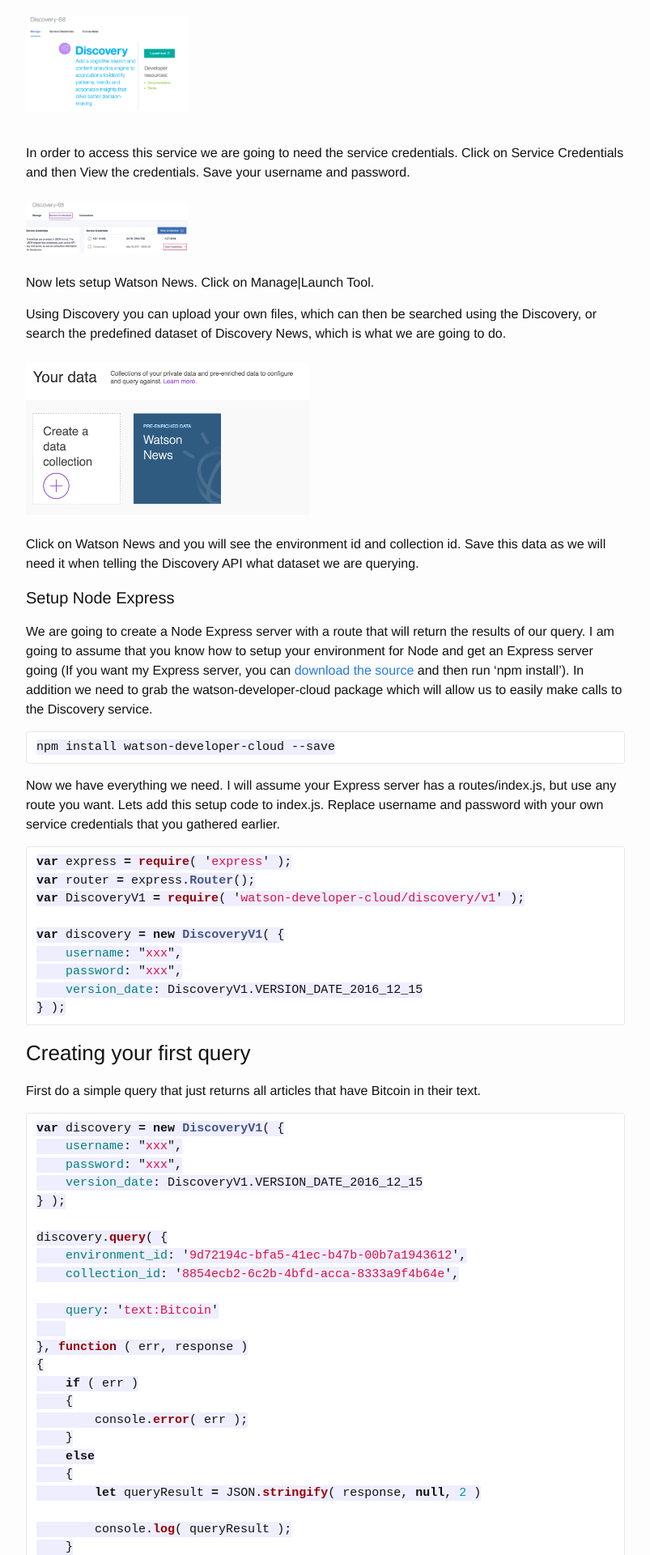
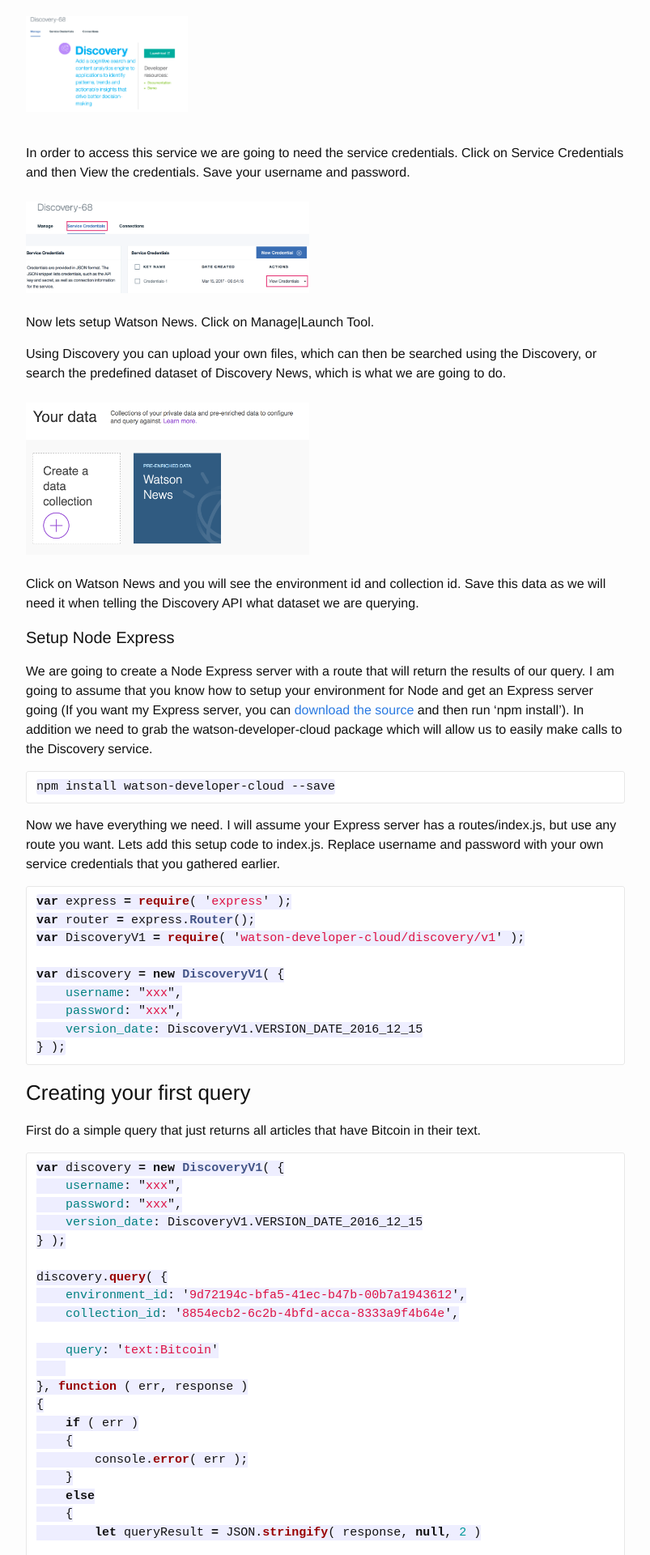
Before and after one commit to pwcremin/pwcremin.github.io, a Jekyll site: the page built from _posts/2017-03-15-discovery-news-bitcoin.markdown, in a window 1280 px wide. Shown: the part 1353-3273 px from the top of the page at 81% size, without its empty margins (238-1041 px from the left). Built offline with Jekyll 4.4.1, drawn with Linux system fonts in a browser that asks for light colours; comment, search, counter and statistics services are not loaded.

Commit message:
Update 2017-03-15-discovery-news-bitcoin.markdown

```diff
--- a/_posts/2017-03-15-discovery-news-bitcoin.markdown
+++ b/_posts/2017-03-15-discovery-news-bitcoin.markdown
@@ -39,7 +39,7 @@
 In order to access this service we are going to need the service credentials. Click on Service Credentials and then View the credentials.  Save your username and password.
 <br>
 <br>
-<img src="/assets/discovery-bitcoin/service-credentials.png" width="200"/>
+<img src="/assets/discovery-bitcoin/service-credentials.png" width="350"/>
 <br>
 <br>
 Now lets setup Watson News.  Click on Manage|Launch Tool.
```
